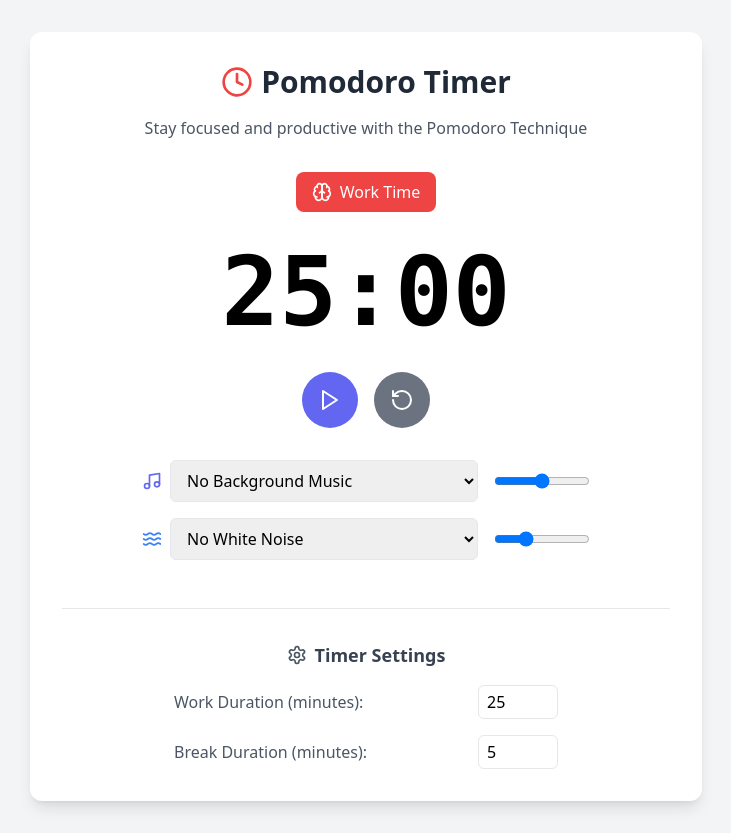
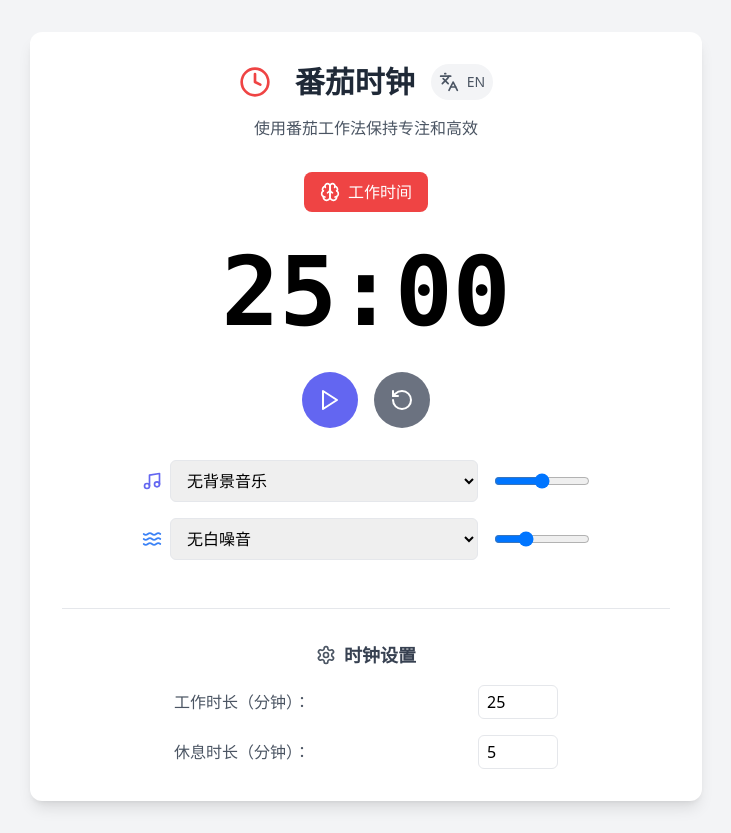
Before and after one commit to transbot/PomodoroTimer, a React (Vite) app: page / in a window 1280 px wide. Shown: the whole page, without its empty margins (274-1005 px from the left). Built offline with nearby package versions, Linux system fonts and the light colour scheme.

Commit message:
add English/Chinese switch button

```diff
--- a/src/App.tsx
+++ b/src/App.tsx
@@ -2,8 +2,13 @@ import React, { useState } from 'react';
 import { Timer } from './components/Timer';
 import { TimerSettings } from './components/TimerSettings';
 import { Clock } from 'lucide-react';
+import { LanguageProvider } from './contexts/LanguageContext';
+import { LanguageSwitch } from './components/LanguageSwitch';
+import { useLanguage } from './contexts/LanguageContext';
 
-function App() {
+function AppContent() {
+  const { t } = useLanguage();
+
   const [workTime, setWorkTime] = useState(25);
   const [breakTime, setBreakTime] = useState(5);
 
@@ -12,13 +17,12 @@ function App() {
       <div className="container mx-auto px-4 py-8">
         <div className="max-w-2xl mx-auto bg-white rounded-xl shadow-lg p-8">
           <div className="text-center mb-8">
-            <div className="flex items-center justify-center mb-4">
+            <div className="flex items-center justify-center space-x-4 mb-4">
               <Clock className="w-8 h-8 text-red-500 mr-2" />
-              <h1 className="text-3xl font-bold text-gray-800">Pomodoro Timer</h1>
+              <h1 className="text-3xl font-bold text-gray-800">{t('title')}</h1>
+              <LanguageSwitch />
             </div>
-            <p className="text-gray-600">
-              Stay focused and productive with the Pomodoro Technique
-            </p>
+            <p className="text-gray-600">{t('subtitle')}</p>
           </div>
 
           <Timer workTime={workTime} breakTime={breakTime} />
@@ -37,4 +41,12 @@ function App() {
   );
 }
 
+function App() {
+  return (
+    <LanguageProvider>
+      <AppContent />
+    </LanguageProvider>
+  );
+}
+
 export default App;
--- a/src/components/AudioControls.tsx
+++ b/src/components/AudioControls.tsx
@@ -1,6 +1,7 @@
 import React from 'react';
 import { Music, Waves } from 'lucide-react';
 import { AudioTrack, musicTracks, noiseTracks } from '../utils/audio';
+import { useLanguage } from '../contexts/LanguageContext';
 
 interface AudioControlsProps {
   selectedMusic: string;
@@ -19,6 +20,8 @@ export function AudioControls({
   onMusicVolumeChange,
   onNoiseVolumeChange,
 }: AudioControlsProps) {
+  const { t } = useLanguage();
+
   return (
     <div className="space-y-4">
       <div className="flex items-center space-x-4">
@@ -29,7 +32,7 @@ export function AudioControls({
             onChange={(e) => onMusicChange(e.target.value)}
             className="flex-1 px-3 py-2 border rounded-md focus:outline-none focus:ring-2 focus:ring-indigo-500"
           >
-            <option value="">No Background Music</option>
+            <option value="">{t('noBackgroundMusic')}</option>
             {musicTracks.map((track: AudioTrack) => (
               <option key={track.id} value={track.id}>
                 {track.name}
@@ -55,7 +58,7 @@ export function AudioControls({
             onChange={(e) => onNoiseChange(e.target.value)}
             className="flex-1 px-3 py-2 border rounded-md focus:outline-none focus:ring-2 focus:ring-indigo-500"
           >
-            <option value="">No White Noise</option>
+            <option value="">{t('noWhiteNoise')}</option>
             {noiseTracks.map((track: AudioTrack) => (
               <option key={track.id} value={track.id}>
                 {track.name}
--- /dev/null
+++ b/src/components/LanguageSwitch.tsx
@@ -0,0 +1,18 @@
+import React from 'react';
+import { Languages } from 'lucide-react';
+import { useLanguage } from '../contexts/LanguageContext';
+
+export function LanguageSwitch() {
+  const { language, setLanguage } = useLanguage();
+
+  return (
+    <button
+      onClick={() => setLanguage(language === 'en' ? 'zh' : 'en')}
+      className="p-2 rounded-full bg-gray-100 hover:bg-gray-200 transition-colors flex items-center"
+      aria-label="Switch Language"
+    >
+      <Languages className="w-5 h-5 text-gray-600" />
+      <span className="ml-2 text-sm text-gray-600">{language === 'en' ? '中文' : 'EN'}</span>
+    </button>
+  );
+}
--- a/src/components/Timer.tsx
+++ b/src/components/Timer.tsx
@@ -3,6 +3,7 @@ import { Play, Pause, RotateCcw, Coffee, Brain } from 'lucide-react';
 import { formatTime, minutesToSeconds } from '../utils/time';
 import { AudioControls } from './AudioControls';
 import { audioManager, musicTracks, noiseTracks, loadAudioSelections, saveAudioSelections } from '../utils/audio';
+import { useLanguage } from '../contexts/LanguageContext';
 
 type TimerMode = 'work' | 'break';
 
@@ -12,6 +13,8 @@ interface TimerProps {
 }
 
 export function Timer({ workTime, breakTime }: TimerProps) {
+  const { t } = useLanguage();
+
   const [timeLeft, setTimeLeft] = useState(minutesToSeconds(workTime));
   const [isRunning, setIsRunning] = useState(false);
   const [mode, setMode] = useState<TimerMode>('work');
@@ -102,7 +105,7 @@ export function Timer({ workTime, breakTime }: TimerProps) {
     const newMode = mode === 'work' ? 'break' : 'work';
     setMode(newMode);
     setTimeLeft(minutesToSeconds(newMode === 'work' ? workTime : breakTime));
-    setIsRunning(false);
+    setIsRunning(true);
     audioManager.stopAll();
   };
 
@@ -118,11 +121,11 @@ export function Timer({ workTime, breakTime }: TimerProps) {
       const audio = new Audio('https://actions.google.com/sounds/v1/alarms/beep_short.ogg');
       audioManager.stopAll();
       audio.play();
+
       const newMode = mode === 'work' ? 'break' : 'work';
       setMode(newMode);
       setTimeLeft(minutesToSeconds(newMode === 'work' ? workTime : breakTime));
-      // Don't auto-start when switching back to work mode
-      setIsRunning(false);
+      setIsRunning(true);
     }
 
     return () => clearInterval(interval);
@@ -144,12 +147,12 @@ export function Timer({ workTime, breakTime }: TimerProps) {
           {mode === 'work' ? (
             <>
               <Brain size={20} />
-              <span>Work Time</span>
+              <span>{t('workTime')}</span>
             </>
           ) : (
             <>
               <Coffee size={20} />
-              <span>Break Time</span>
+              <span>{t('breakTime')}</span>
             </>
           )}
         </button>
--- a/src/components/TimerSettings.tsx
+++ b/src/components/TimerSettings.tsx
@@ -1,5 +1,6 @@
 import React from 'react';
 import { Settings } from 'lucide-react';
+import { useLanguage } from '../contexts/LanguageContext';
 
 interface TimerSettingsProps {
   workTime: number;
@@ -14,17 +15,17 @@ export function TimerSettings({
   onWorkTimeChange,
   onBreakTimeChange,
 }: TimerSettingsProps) {
+  const { t } = useLanguage();
+
   return (
     <div className="w-full max-w-sm mx-auto">
       <div className="flex items-center justify-center mb-4">
         <Settings className="w-5 h-5 text-gray-600 mr-2" />
-        <h2 className="text-lg font-semibold text-gray-700">Timer Settings</h2>
+        <h2 className="text-lg font-semibold text-gray-700">{t('settings')}</h2>
       </div>
       <div className="space-y-4">
         <div className="flex items-center justify-between">
-          <label htmlFor="workTime" className="text-gray-600">
-            Work Duration (minutes):
-          </label>
+          <label htmlFor="workTime" className="text-gray-600">{t('workDuration')}</label>
           <input
             id="workTime"
             type="number"
@@ -36,9 +37,7 @@ export function TimerSettings({
           />
         </div>
         <div className="flex items-center justify-between">
-          <label htmlFor="breakTime" className="text-gray-600">
-            Break Duration (minutes):
-          </label>
+          <label htmlFor="breakTime" className="text-gray-600">{t('breakDuration')}</label>
           <input
             id="breakTime"
             type="number"
--- /dev/null
+++ b/src/contexts/LanguageContext.tsx
@@ -0,0 +1,32 @@
+import React, { createContext, useContext, useState } from 'react';
+import { Language, translations } from '../utils/i18n';
+
+interface LanguageContextType {
+  language: Language;
+  setLanguage: (lang: Language) => void;
+  t: (key: keyof typeof translations.en) => string;
+}
+
+const LanguageContext = createContext<LanguageContextType | undefined>(undefined);
+
+export function LanguageProvider({ children }: { children: React.ReactNode }) {
+  const [language, setLanguage] = useState<Language>('zh');
+
+  const t = (key: keyof typeof translations.en) => {
+    return translations[language][key];
+  };
+
+  return (
+    <LanguageContext.Provider value={{ language, setLanguage, t }}>
+      {children}
+    </LanguageContext.Provider>
+  );
+}
+
+export function useLanguage() {
+  const context = useContext(LanguageContext);
+  if (context === undefined) {
+    throw new Error('useLanguage must be used within a LanguageProvider');
+  }
+  return context;
+}
--- /dev/null
+++ b/src/utils/i18n.ts
@@ -0,0 +1,26 @@
+export type Language = 'en' | 'zh';
+
+export const translations = {
+  en: {
+    title: 'Pomodoro Timer',
+    subtitle: 'Stay focused and productive with the Pomodoro Technique',
+    workTime: 'Work Time',
+    breakTime: 'Break Time',
+    settings: 'Timer Settings',
+    workDuration: 'Work Duration (minutes):',
+    breakDuration: 'Break Duration (minutes):',
+    noBackgroundMusic: 'No Background Music',
+    noWhiteNoise: 'No White Noise'
+  },
+  zh: {
+    title: '番茄时钟',
+    subtitle: '使用番茄工作法保持专注和高效',
+    workTime: '工作时间',
+    breakTime: '休息时间',
+    settings: '时钟设置',
+    workDuration: '工作时长（分钟）：',
+    breakDuration: '休息时长（分钟）：',
+    noBackgroundMusic: '无背景音乐',
+    noWhiteNoise: '无白噪音'
+  }
+};
```
